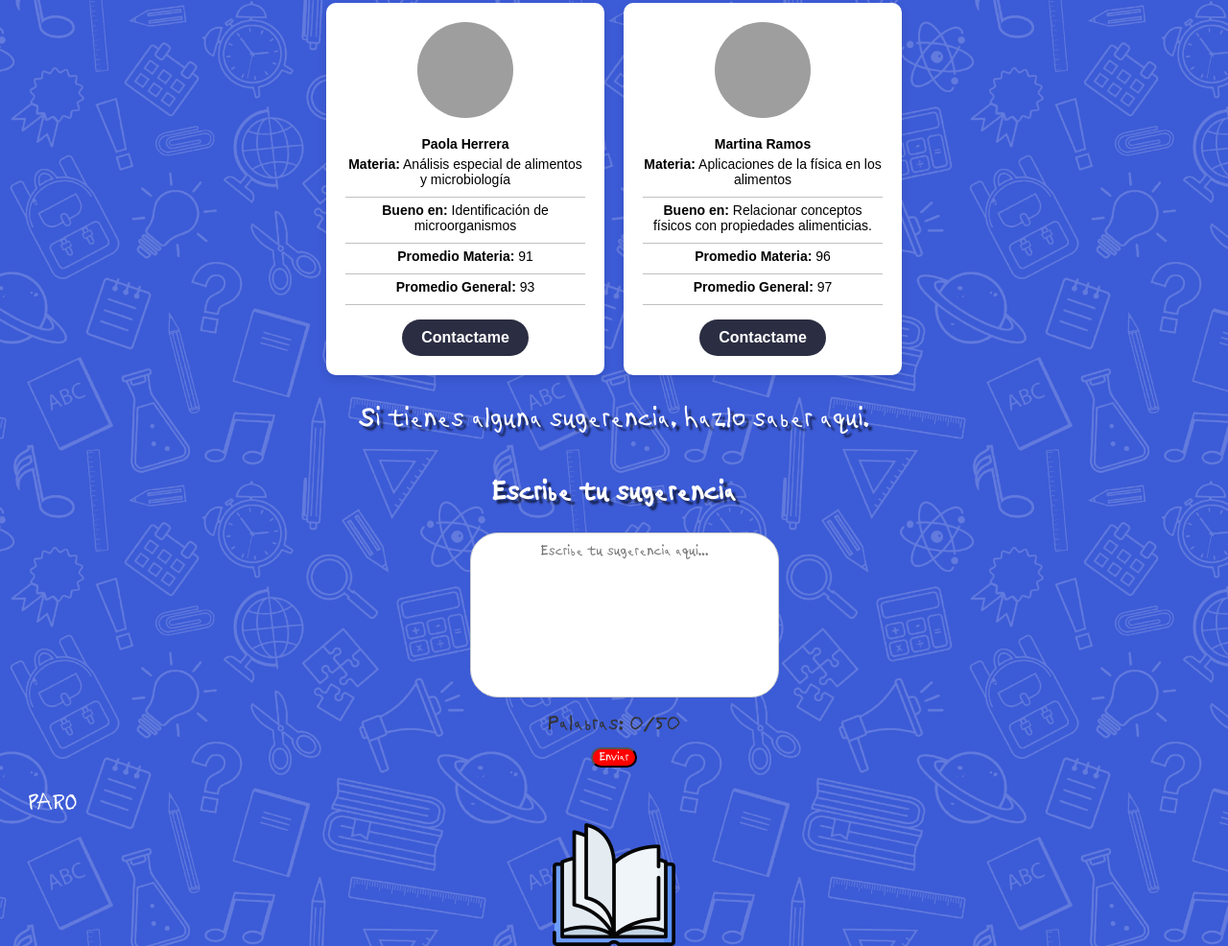
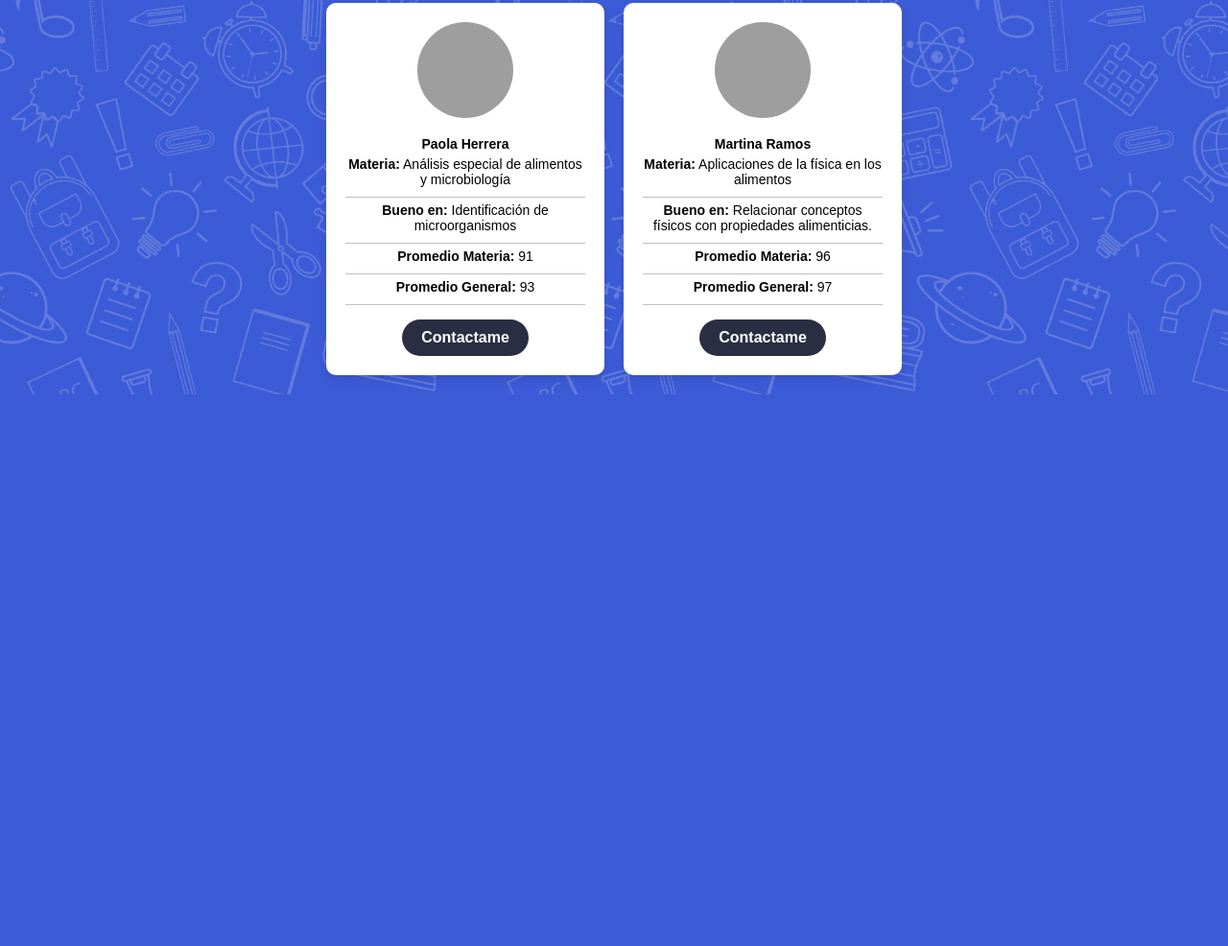
Before and after one commit to LuisAM286/PARO2, a plain HTML site: page TPAL.html in a window 1280 px wide. Shown: the part 989-1975 px from the top of the page at 96% size. After the commit the page ends 1400 px from the top, so only its background shows below. Drawn offline with Linux system fonts and the light colour scheme; grey boxes are pictures that could not be loaded.

Commit message:
Update TPAL.html

```diff
--- a/TPAL.html
+++ b/TPAL.html
@@ -192,19 +192,5 @@
 
     </div>
 
-    <footer>
-        <div class="tit"> Si tienes alguna sugerencia, hazlo saber aquí.</div>
-        <div class="contenedor1">
-            <h2>Escribe tu sugerencia</h2>
-            <textarea id="suggestionBox" placeholder="Escribe tu sugerencia aquí..."></textarea>
-            <div class="cont" id="wordCounter">Palabras: 0/50</div>
-            <div class="mensaje" id="errorMessage"></div>
-            <button  class="babyboton"  onclick="submitSuggestion()">Enviar</button>
-        </div>
-        <div class="paro">
-            <div class="tt">PARO</div>
-            <img src="img/open-book.png" class="paroimg2">
-        </div>
-    </footer>
 </body>
 </html>
```
